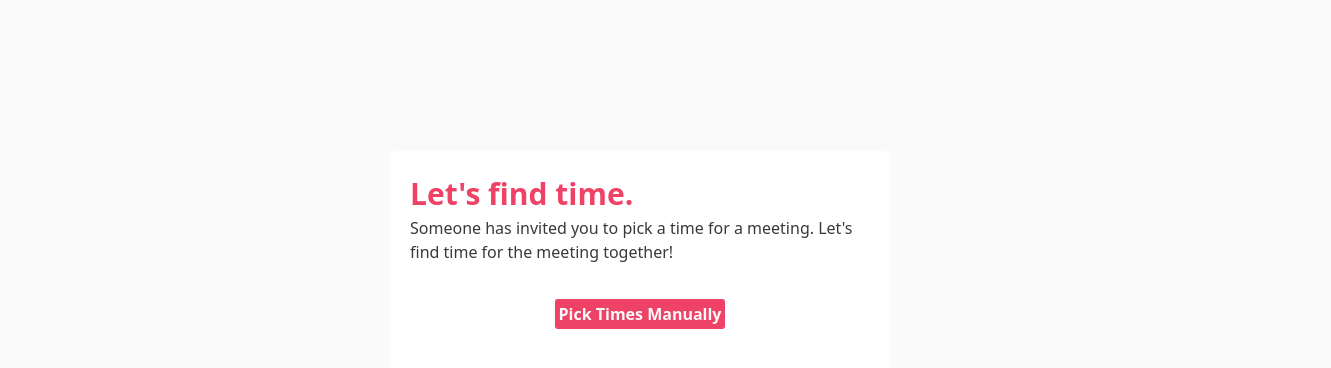
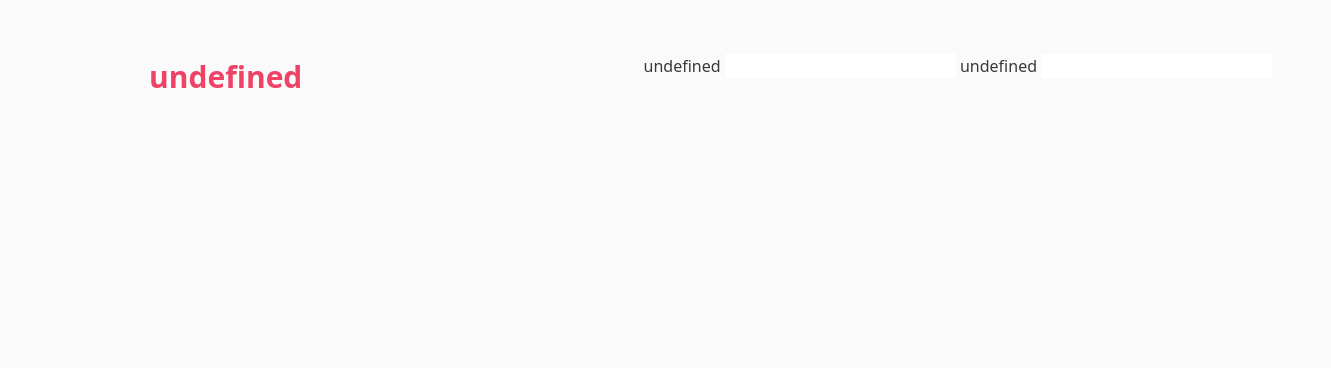
Before and after one commit to scalander/scalander, a SvelteKit app in the folder frontend/: page /create/1 in a window 1280 px wide. Shown: the part 124-492 px from the top of the page, 1331 px wide, since content can reach past the window. Built offline with nearby package versions, Linux system fonts and the light colour scheme.

Commit message:
create input field component, style things

```diff
--- a/frontend/src/routes/create/[meetingid]/+page.svelte
+++ b/frontend/src/routes/create/[meetingid]/+page.svelte
@@ -1,10 +1,12 @@
-<svelte:head>
+<!-- <svelte:head>
     <script src="https://accounts.google.com/gsi/client" on:load={loadGoogle} />
-</svelte:head>
+</svelte:head> -->
 
 <!-- base copied from ./schedule/[uid] -->
+<script>
+    //chrono
+    import * as chrono from 'chrono-node';
 
-<script>
     // page info and svelte tooling
     import { page } from '$app/stores';
     import { onMount } from 'svelte';
@@ -16,99 +18,37 @@
     // strings
     import strings from "$lib/strings.json";
     import { exclude_internal_props } from 'svelte/internal';
+    import { parseISO } from 'date-fns';
 
-    // current changes
-    let change = []
+    //state 0 (doen't exist yet) = begin meeting creation screen
+    //state 1 = form
+    //state 2 = confirmation screen (will probably come later)
+    let state = 1
+    let name
+    let start
+    let end
+    let users = []
+    let lockIn
+    let meeting
 
-    // the button
-    let gbutton;
-
-    // global state
-    // state 1 is "google or manual" screen
-    // state 2 is the datepicker + submit screen
-    // state 3 is the completion screen
-    let state = 1;
-    // wheather google is ready
-    let ready = false;
-
-    // handle credential input
-    function handleCredential(authResult) {
-        // TODO pass it to the server
-        console.log(`amazing physics going on with ${authResult.access_token}`);
-        // move on
-        state=2
+    function submit(name, start, end, users, lockIn){ //name = string, start = datetime, end = datetime, users = [User], lockIn = datetime
+        pass
     }
 
-    // submit result
-    function submitResult() {
-        // TODO pass it to hte server
-        console.log(`amazing physics going on with ${change}`);
-        // move on
-        state=3
-    }
-
-    onMount(loadGoogle);
-
-    let client;
-
-    // Initialize Google Credential Services
-    function loadGoogle() {
-        try {
-            client = google.accounts.oauth2.initTokenClient({
-                client_id: import.meta.env.VITE_GOOGLE_CLIENT_ID,
-                callback: handleCredential,
-                scope: "https://www.googleapis.com/auth/calendar.readonly "
-            });
-            ready = true;
-        } catch (e) {
-            console.log(e);
-            // TODO WARN
-            // this is usually when the API is not ready yet
-        }
-    };
 </script>
 
 
 <div id="page-container">
-    <div id="schedule-container"
-         class="schedule-container-{state!=2?'small':'large'}">
-        <!-- State 1 is a "what do you want to do" screen -->
+    <div id="meeting-form">
+        <!-- State 1 is the form -->
         {#if state==1}
-            <h1>{strings.SCHEDULE_FIND_TIME}</h1>
-            <p>{strings.SCHEDULE_DESCRIPTION}</p>
-            <div class="schedule-action-container">
-                <div id="schedule-action-buttons">
-                    {#if ready}
-                    <Button primary
-                            on:click={()=>client.requestAccessToken()}>
-                        {strings.SCHEDULE_READ_CAL}</Button>
-                    or
-                    {/if}
-                    <Button primary
-                            on:click={()=>state=2}>
-                        {strings.SCHEDULE_PICK_MANUALLY}</Button>
-                </div>
-            </div>
-        {:else if state == 2}
-            <div>
-                <div>
-                    <span class="action"
-                           on:click={()=>state=1}>
-                        <i class="fa-solid fa-chevron-left action" />
-                        {strings.GLOBAL_BACK}
-                    </span>
-                    <span class="action right"
-                          on:click={submitResult}><i class="fa-solid fa-check action"></i> {strings.GLOBAL_DONE}</span>
-                </div>
-                <DateTimeRangePicker on:change="{(e)=> change=e.detail.selected}"/>
-            </div>
-        {:else}
-            <div class="schedule-center-container">
-                <div>
-                    <h1>🎉 {strings.SCHEDULE_CONGRATS}</h1>
-                    <p style="font-weight: 500; padding-top: 10px">{strings.SCHEDULE_CONGRATS_MSG}</p>
-                </div>
-            </div>
+            <h1>{strings.CREATE_A_MEETING}</h1>
+            <form class = "meeting-form"> <!-- TODO: make a thing for input fields bc listing all of them here is hella messy -->
+                <label for = "field-label">{strings.MEETING_NAME}</label>
+                <input type = "text" bind:value={name} />
+                <label for = "field-label">{strings.MEETING_START}</label>
+                <input type = "text" bind:value={name} />
+            </form>
         {/if}
     </div>
 </div>
@@ -123,55 +63,25 @@
         align-items: center;
     }
 
-    #schedule-container {
-        background: var(--accented-background);
-        border-radius: 5px;
-        padding: 20px;
-    }
-    .schedule-container-small {
-        width: min(80vw, 500px);
-        height: min(80vh, 250px);
-    }
-    .schedule-container-large {
-        width: min(80vw, 700px);
-        height: min(80vh, 450px);
+
+
+    #meeting-form {
+        display: grid;
+        gap: 100px 200px;
+        grid-template-columns: 30% 70%;
+        grid-template-rows: auto auto auto auto auto;
     }
 
-    .schedule-action-container {
-        height: calc(min(80vh, 250px) - 150px);
-        justify-content: center;
-        align-items: center;
-        display: flex;
-    }
-
-    .schedule-center-container {
-        width: 100%;
-        height: 100%;
-        justify-content: center;
-        align-items: center;
-        display: flex;
-    }
-
-    #schedule-action-buttons {
-        display: flex;
-        flex-direction: row;
-        align-items: center;
-        gap: 30px;
-        color: var(--accent);
+    /* .field-label {
+        font-weight: normal;
+        color: var(--primary);
+        font-size: 20px;
     }
 
     #done-button {
         float: right;
-    }
+    } */
 
-    .action {
-        color: var(--accent);
-        cursor: pointer;
-    }
-
-    .right {
-        float: right;
-    }
 
     h1 {
         font-weight: 700;
```
Also changed, not shown: frontend/src/lib/components/MeetingInputField.svelte (added, +8 -0 lines).
